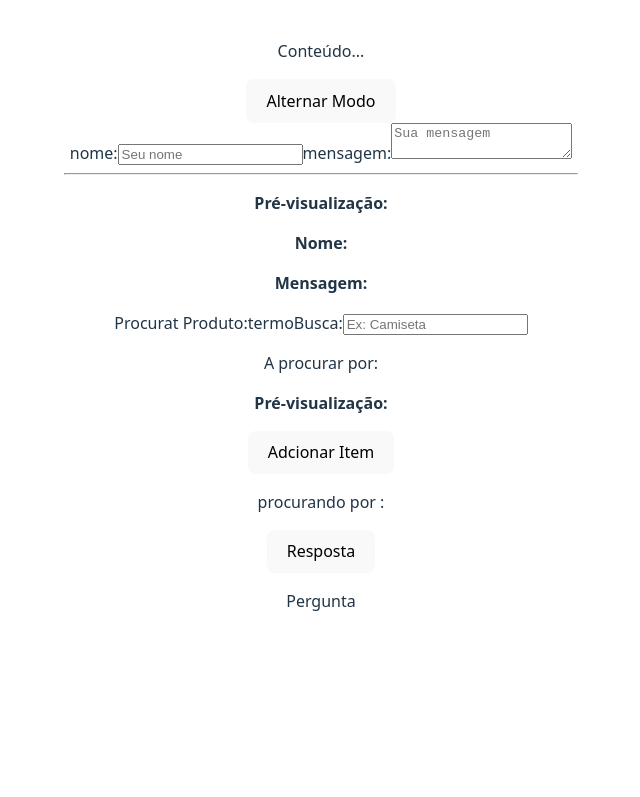
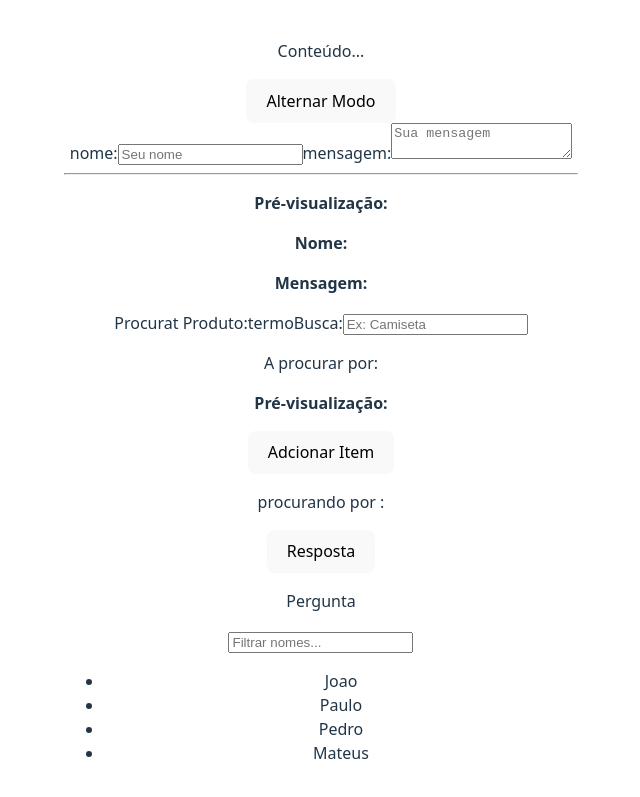
Before and after one commit to RafaellaAmorim25/projeto-integrador, a React (Vite) app: page / in a window 1280 px wide. Shown: the part 1109-1906 px from the top of the page, without its empty margins (319-959 px from the left). Before the commit the page ends 1770 px from the top, so only its background shows below. Built offline with nearby package versions, Linux system fonts and the light colour scheme.

Commit message:
aula 12 ex 7

```diff
--- a/src/App.jsx
+++ b/src/App.jsx
@@ -18,6 +18,7 @@ import Formulario from './components/Formulario'
 import FiltroProdutos from './components/FiltroProdutos'
 import Carrinho from './components/Carrinho'
 import Faq from './components/Faq'
+import ListaNomes from './components/ListaNomes'
 
 
 function App() {
@@ -46,6 +47,7 @@ return (
             <FiltroProdutos/>
             <Carrinho/>
             <Faq/>
+            <ListaNomes/>
 
 
 
--- /dev/null
+++ b/src/components/ListaNomes.jsx
@@ -0,0 +1,25 @@
+import { useState } from "react";
+function ListaNomes() {
+const nomes = ["Joao", "Paulo", "Pedro", "Mateus"];
+const [filtro, setFiltro] = useState('');
+const nomesFiltrados = nomes.filter(nome =>
+    nome.toLowerCase().includes(filtro.toLowerCase())
+  );
+
+
+return (
+
+  <div>
+          <input value={filtro} onChange={e => setFiltro(e.target.value)} placeholder="Filtrar nomes..." />
+      <ul>
+        {nomesFiltrados.map(nome => <li key={nome}>{nome}</li>)}
+      </ul>
+
+
+
+  </div>
+)
+
+}
+
+  export default ListaNomes
```
